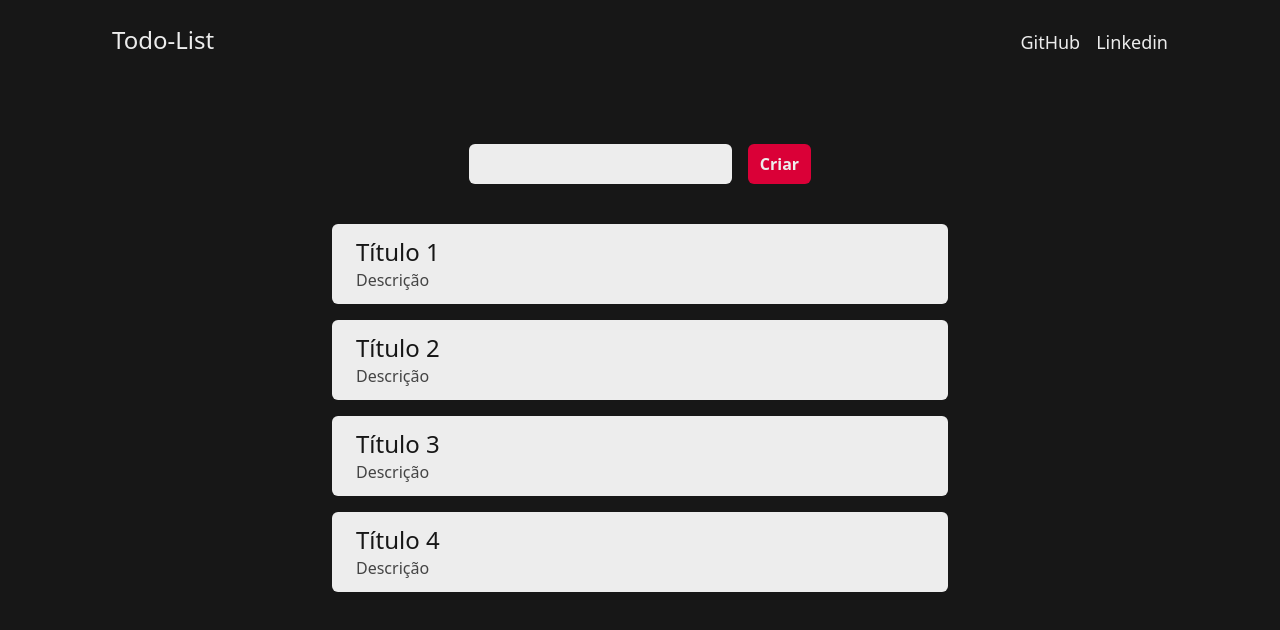
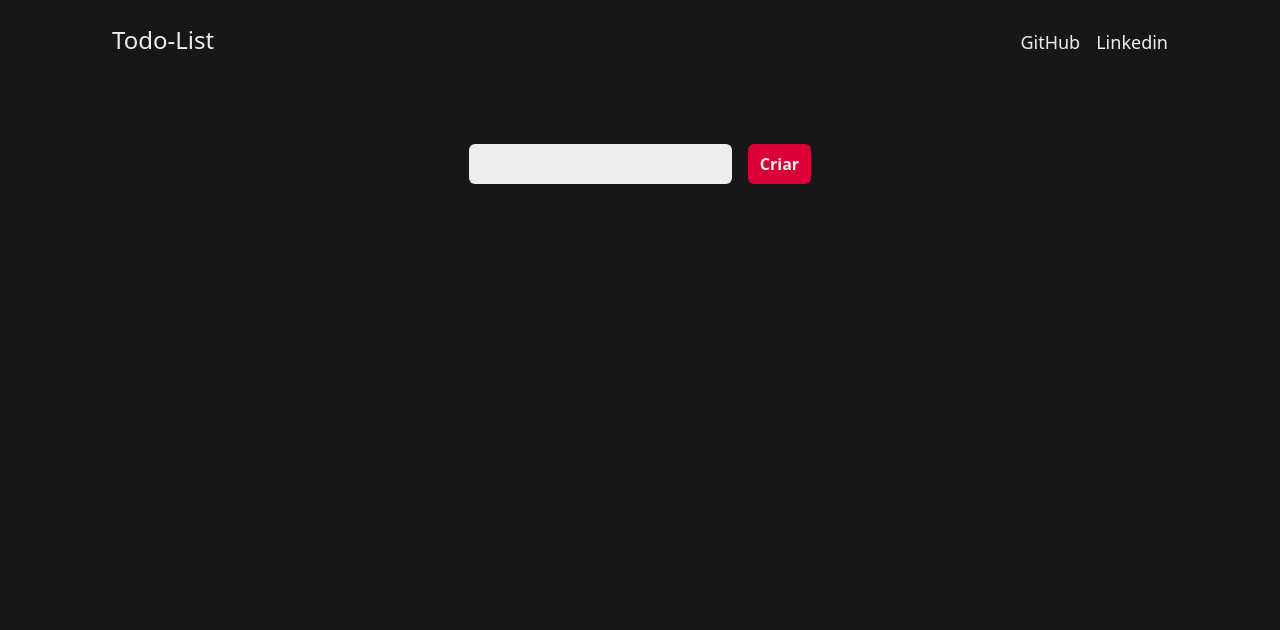
Before and after one commit to gabrielh-silvestre/todo-list, a React (Create React App) app: page / in a window 1280 px wide. Shown: the top 630 px of the page. Built offline with nearby package versions, Linux system fonts and the light colour scheme.

Commit message:
feat(TaskList): render tasks dinamically

```diff
--- a/src/components/TaskList/index.tsx
+++ b/src/components/TaskList/index.tsx
@@ -1,13 +1,17 @@
+import { useSelector } from 'react-redux';
+import { RootState } from '../../store';
+
 import { TaskItem } from '../TaskItem';
 import { Container } from './styles';
 
 export default function TaskList() {
+  const tasks = useSelector((state: RootState) => state.taskReducer.tasks);
+
   return (
     <Container>
-      <TaskItem title="Título 1" />
-      <TaskItem title="Título 2" />
-      <TaskItem title="Título 3" />
-      <TaskItem title="Título 4" />
+      {tasks.map((task) => (
+        <TaskItem title={task.title} />
+      ))}
     </Container>
   );
 }
```
